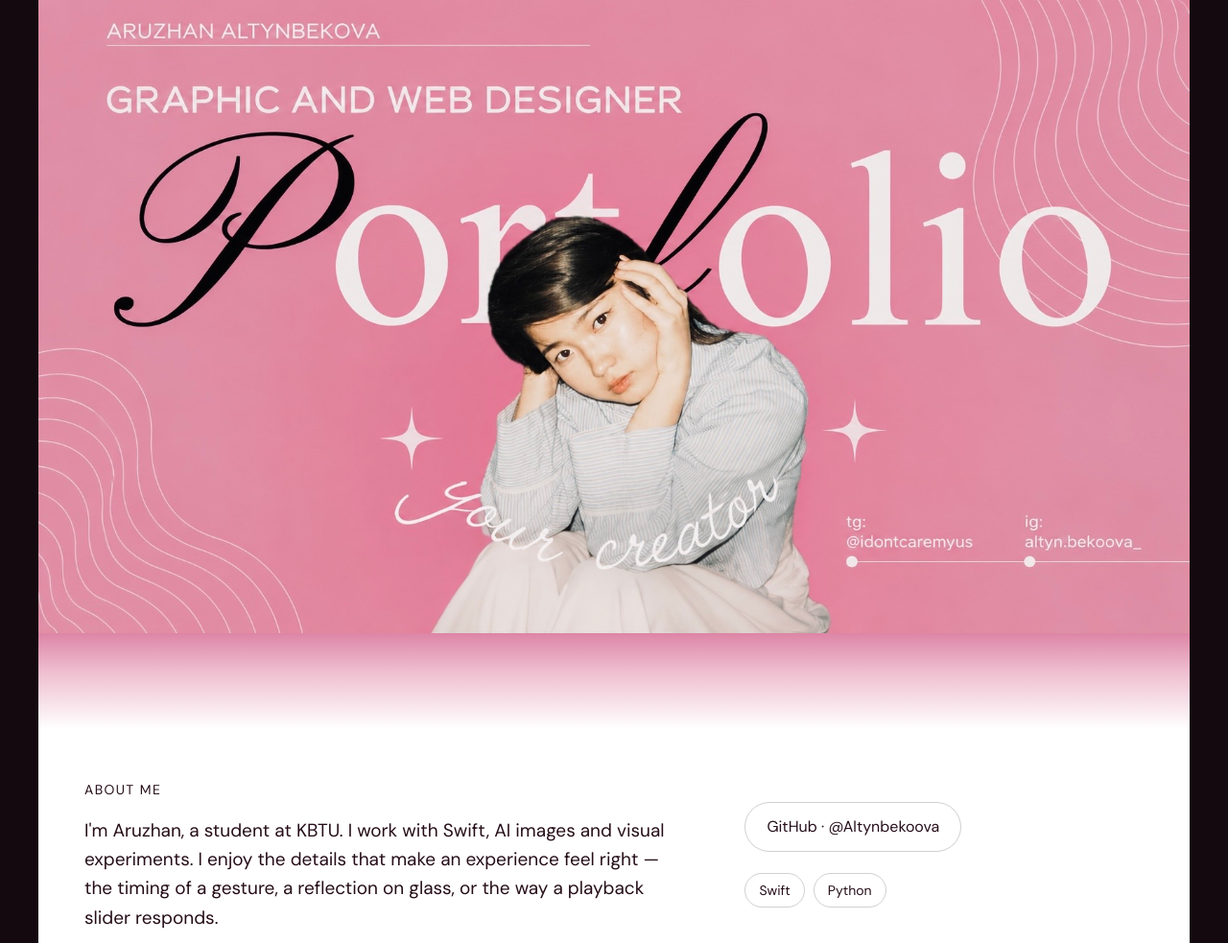
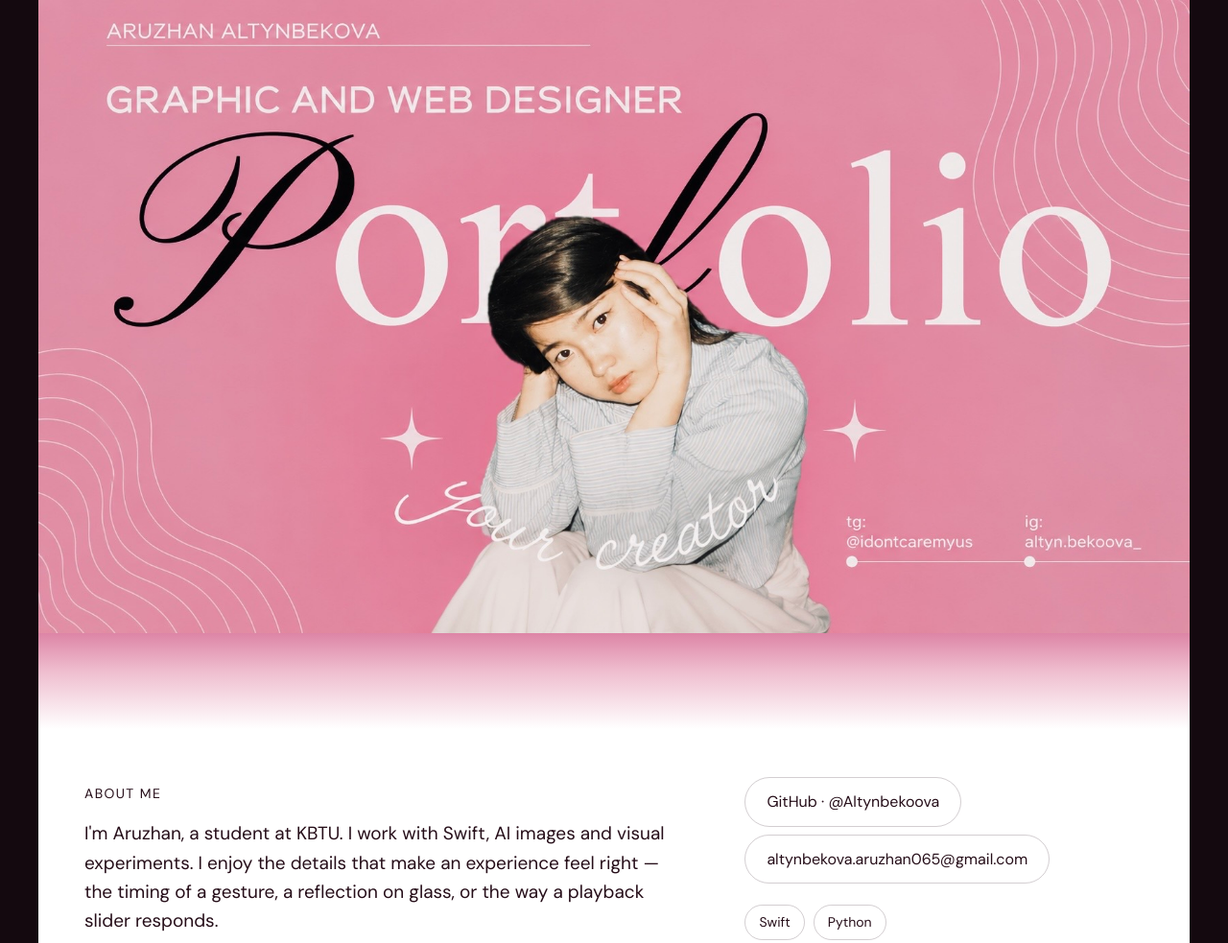
Before and after one commit to Altynbekoova/portfolio, a plain HTML site: page index.html in a window 1280 px wide. Shown: the top 983 px of the page at 96% size. Drawn offline with Linux system fonts and the light colour scheme.

Commit message:
Add email beside GitHub in About

```diff
--- a/index.html
+++ b/index.html
@@ -18,10 +18,11 @@
 .work-transition{height:150px;background:linear-gradient(to bottom,#fff,#e9dbe1 20%,#ad8999 45%,#633749 72%,#260e19)}
 @media(max-width:700px){.cover:after{height:70px}.feature-surround{margin:0 -22px;padding:0 22px 20px}.work-transition{height:110px}}
 .motion-reels{display:grid;grid-template-columns:repeat(3,minmax(0,1fr));gap:18px}.reel{display:block;border:1px solid var(--line);background:#fff;border-radius:8px;overflow:hidden}.reel img{display:block;width:100%;aspect-ratio:9/14;object-fit:cover}.reel span{display:flex;justify-content:space-between;gap:6px;padding:10px 12px}.reel small{white-space:nowrap}.reel:hover span{text-decoration:underline}.contacts{overflow-wrap:anywhere}@media(max-width:700px){.motion-reels{gap:10px}.reel span{flex-direction:column;font-size:13px;padding:8px}}
+.about-email{margin-top:8px;max-width:100%;overflow-wrap:anywhere}
 </style></head><body>
 
 <main><header class="cover"><img src="portfolio-cover.jpg" alt="Aruzhan Altynbekova — graphic and web designer portfolio" fetchpriority="high"></header>
-<section id="about" class="opening-about"><div><span class="eyebrow">About me</span><p>I'm Aruzhan, a student at KBTU. I work with Swift, AI images and visual experiments. I enjoy the details that make an experience feel right — the timing of a gesture, a reflection on glass, or the way a playback slider responds.</p></div><div><a class="pill" href="https://github.com/Altynbekoova">GitHub · @Altynbekoova</a><div class="tools"><span>Swift</span><span>Python</span></div></div></section>
+<section id="about" class="opening-about"><div><span class="eyebrow">About me</span><p>I'm Aruzhan, a student at KBTU. I work with Swift, AI images and visual experiments. I enjoy the details that make an experience feel right — the timing of a gesture, a reflection on glass, or the way a playback slider responds.</p></div><div><a class="pill" href="https://github.com/Altynbekoova">GitHub · @Altynbekoova</a> <a class="pill about-email" href="mailto:altynbekova.aruzhan065@gmail.com">altynbekova.aruzhan065@gmail.com</a><div class="tools"><span>Swift</span><span>Python</span></div></div></section>
 <section id="work"><div class="section-head"><h2>Light, skin &<br><em>other experiments.</em></h2><p>Selected AI-assisted imagery. Concepts, reference curation, prompt direction and final image selection.</p></div>
 <div class="gallery">
 <figure class="work"><button class="art" aria-label="Enlarge Projected Light"><img src="projected-light.jpg" alt="Red circular light patterns across a woman's face"></button><figcaption class="caption">Projected Light<span>Portrait / light study</span></figcaption></figure>
```
